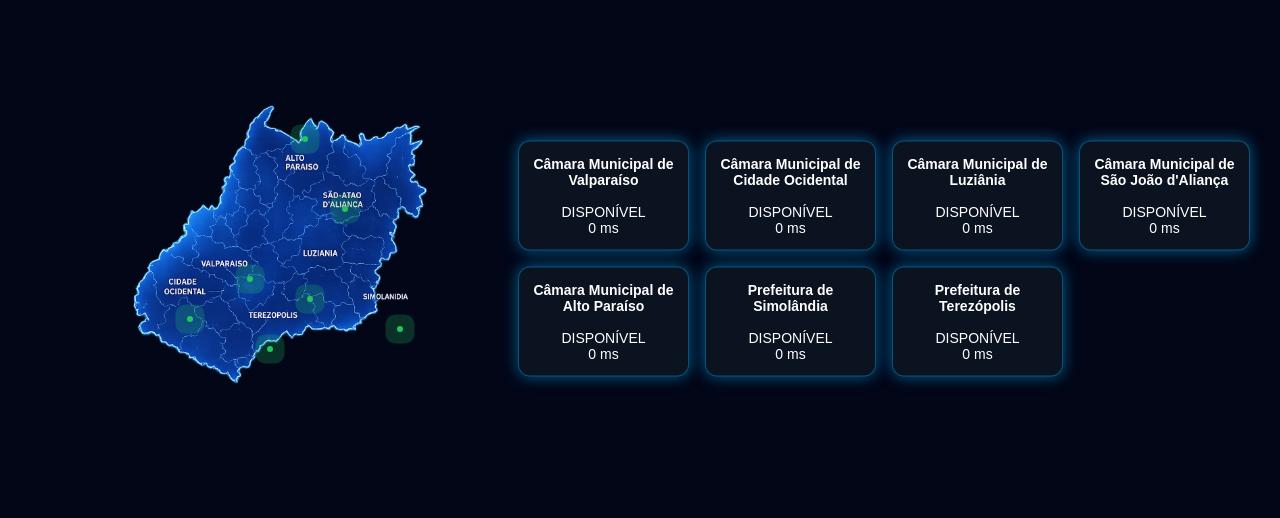
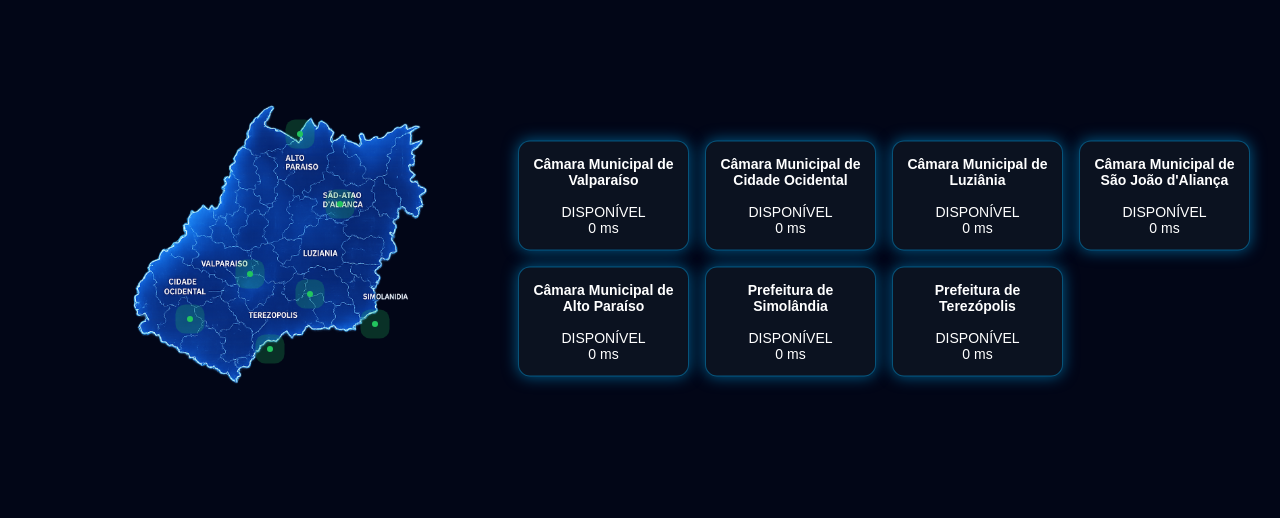
Before and after one commit to besttecsystem2025-cell/painel-noc-transparencia, a Flask app: page / in a window 1280 px wide. Shown: the part 303-821 px from the top of the page. Run offline with Flask 3, Linux system fonts and the light colour scheme; data that the repository does not hold is empty.

Commit message:
Update dashboard.html

```diff
--- a/templates/dashboard.html
+++ b/templates/dashboard.html
@@ -4,6 +4,7 @@
 <head>
 <meta charset="UTF-8">
 <meta name="viewport" content="width=device-width, initial-scale=1.0">
+
 <title>Monitoramento Transparência</title>
 
 <style>
@@ -61,6 +62,7 @@ position:relative;
 width:520px;
 height:520px;
 margin:auto;
+overflow:hidden;
 }
 
 .mapa img{
@@ -106,13 +108,13 @@ box-shadow:0 0 0 0 rgba(34,197,94,0);
 
 /* POSIÇÃO DAS CIDADES */
 
-#altoparaiso{top:140px;left:275px;}
-#saojoao{top:210px;left:315px;}
-#luziania{top:300px;left:280px;}
+#altoparaiso{top:135px;left:270px;}
+#saojoao{top:205px;left:310px;}
+#luziania{top:295px;left:280px;}
 #cidadeocidental{top:320px;left:160px;}
-#valparaiso{top:280px;left:220px;}
+#valparaiso{top:275px;left:220px;}
 #terezopolis{top:350px;left:240px;}
-#simolandia{top:330px;left:370px;}
+#simolandia{top:325px;left:345px;}
 
 /* CARDS */
 
@@ -131,7 +133,7 @@ text-align:center;
 border:1px solid rgba(0,180,255,.4);
 box-shadow:0 0 15px rgba(0,180,255,.5);
 transition:.3s;
-animation:float 6s ease-in-out infinite;
+animation:flutuar 6s ease-in-out infinite;
 }
 
 .card:hover{
@@ -139,7 +141,7 @@ transform:scale(1.06);
 box-shadow:0 0 30px #00b4ff;
 }
 
-@keyframes float{
+@keyframes flutuar{
 
 0%{transform:translateY(0px);}
 50%{transform:translateY(-6px);}
@@ -173,6 +175,7 @@ grid-template-columns:repeat(2,1fr);
 }
 
 </style>
+
 </head>
 
 <body>
```
